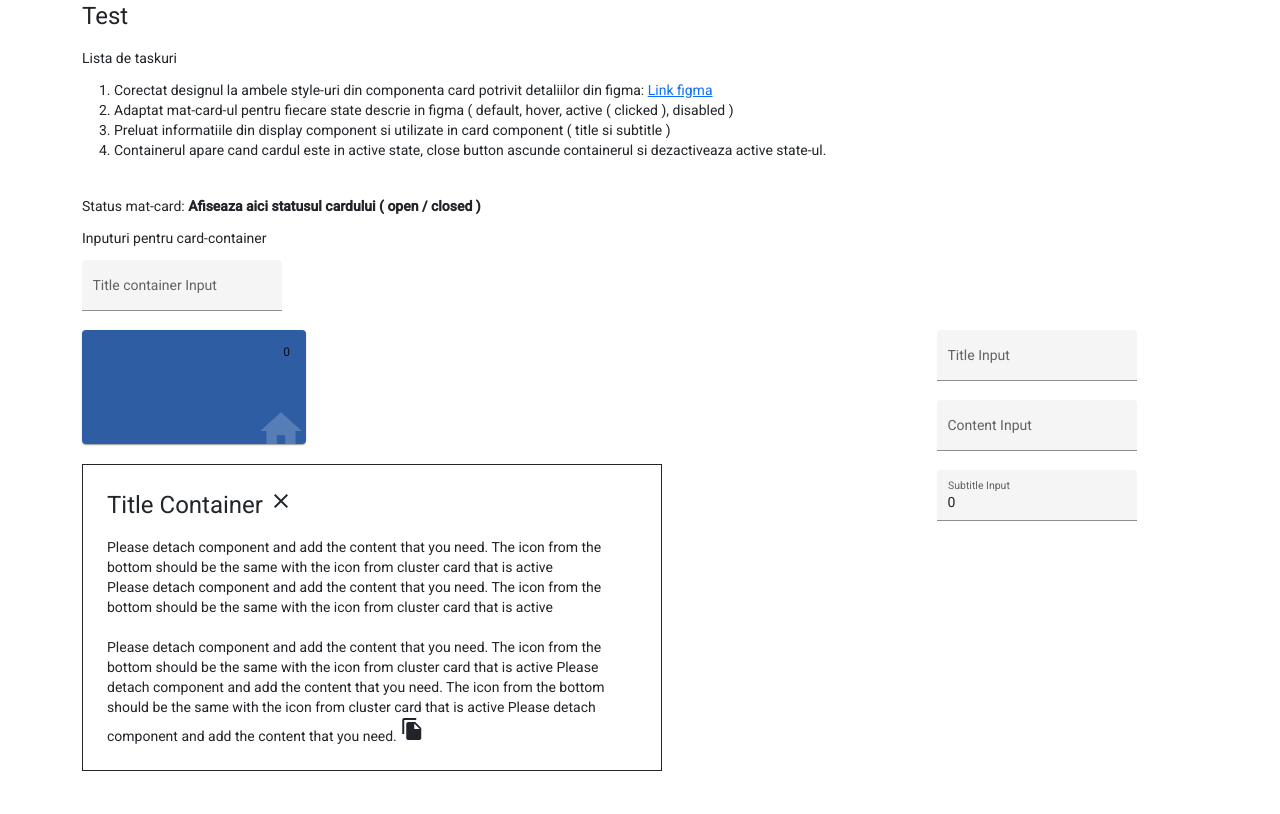
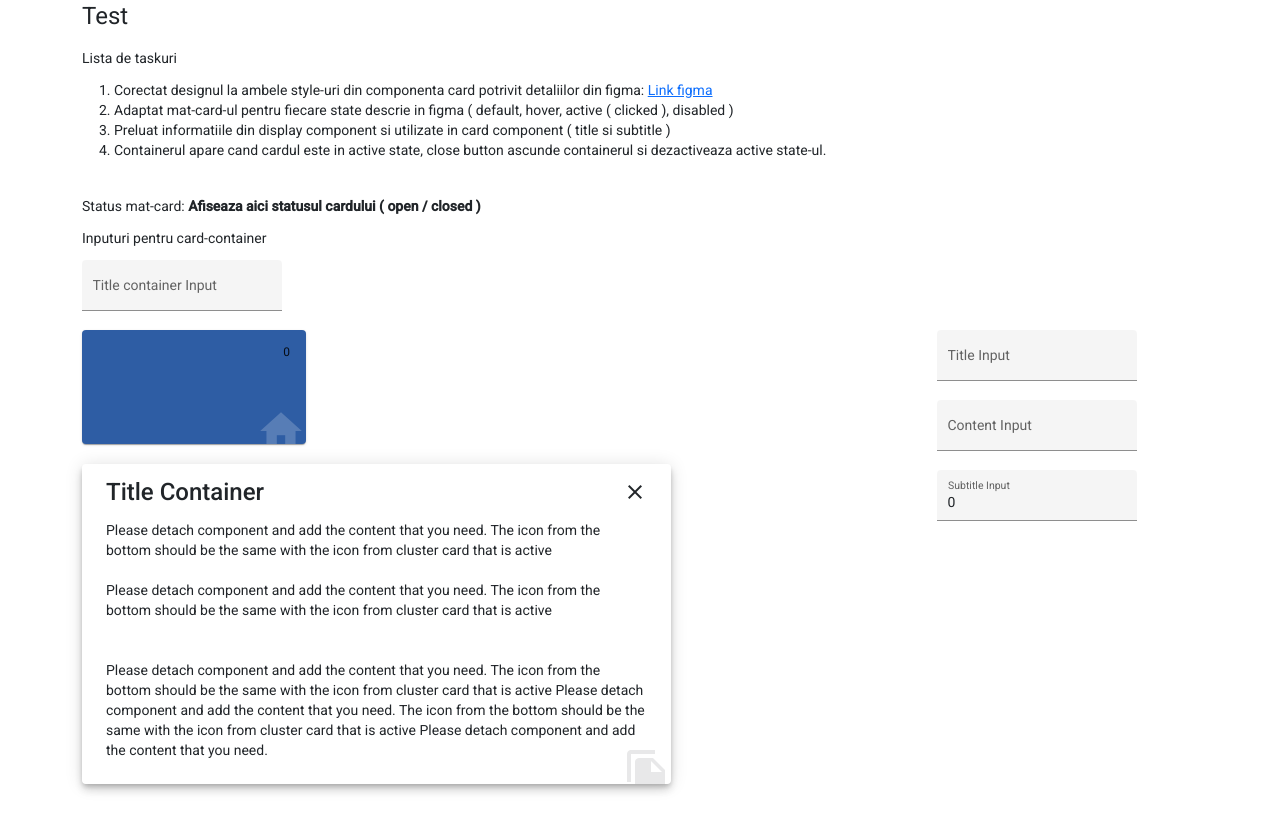
Before and after one commit to malinaprejbeanu/D-H-Value, an Angular app: page / in a window 1280 px wide. Built offline with nearby package versions, Linux system fonts and the light colour scheme.

Commit message:
card container - visual fixes

```diff
--- a/src/app/app.component.scss
+++ b/src/app/app.component.scss
@@ -0,0 +1,3 @@
+.container {
+  padding-bottom: 30px;
+}
--- a/src/app/components/card/card.component.html
+++ b/src/app/components/card/card.component.html
@@ -16,17 +16,23 @@
   </mat-card>
 
   <div class="card-container">
-    <h1>Title Container  <mat-icon>close</mat-icon></h1>
+    <div class="card-container__header">
+      <h1>Title Container</h1>
+
+      <mat-icon>close</mat-icon>
+    </div>
 
     Please detach component and add the content that you need. The icon from the bottom should be the same with the icon from cluster card that is active
+    <br />
     <br />
     Please detach component and add the content that you need. The icon from the bottom should be the same with the icon from cluster card that is active
 
     <br />
     <br />
+    <br />
     Please detach component and add the content that you need. The icon from the bottom should be the same with the icon from cluster card that is active
     Please detach component and add the content that you need. The icon from the bottom should be the same with the icon from cluster card that is active
     Please detach component and add the content that you need.
-    <mat-icon>file_copy</mat-icon>
+    <mat-icon class="card-container__icon-bottom">file_copy</mat-icon>
   </div>
 </div>
--- a/src/app/components/card/card.component.scss
+++ b/src/app/components/card/card.component.scss
@@ -73,7 +73,45 @@
 }
 
 .card-container {
-  width: 580px;
-  border: 1px solid;
-  padding: 24px;
+  width: 589px;
+  box-shadow: 0 3px 5px -1px rgb(0 0 0 / 20%), 0px 6px 10px 0px rgb(0 0 0 / 14%), 0px 1px 18px 0px rgb(0 0 0 / 12%);
+  border-radius: 4px;
+  padding: 16px 24px 24px;
+  display: flex;
+  flex-direction: column;
+  gap: 16px;
+  position: relative;
+  flex-wrap: wrap;
+  overflow: hidden;
+
+  &__header {
+    display: flex;
+    align-items: center;
+    justify-content: space-between;
+    gap: 16px;
+
+    > * {
+      font-size: 24px;
+    }
+
+    h1 {
+      margin-bottom: 0;
+      font-weight: 500;
+      line-height: 24px;
+    }
+
+    mat-icon {
+      cursor: pointer;
+    }
+  }
+
+  &__icon-bottom {
+    position: absolute;
+    bottom: -12px;
+    right: 0;
+    width: auto;
+    height: auto;
+    font-size: 48px;
+    opacity: .1;
+  }
 }
```
